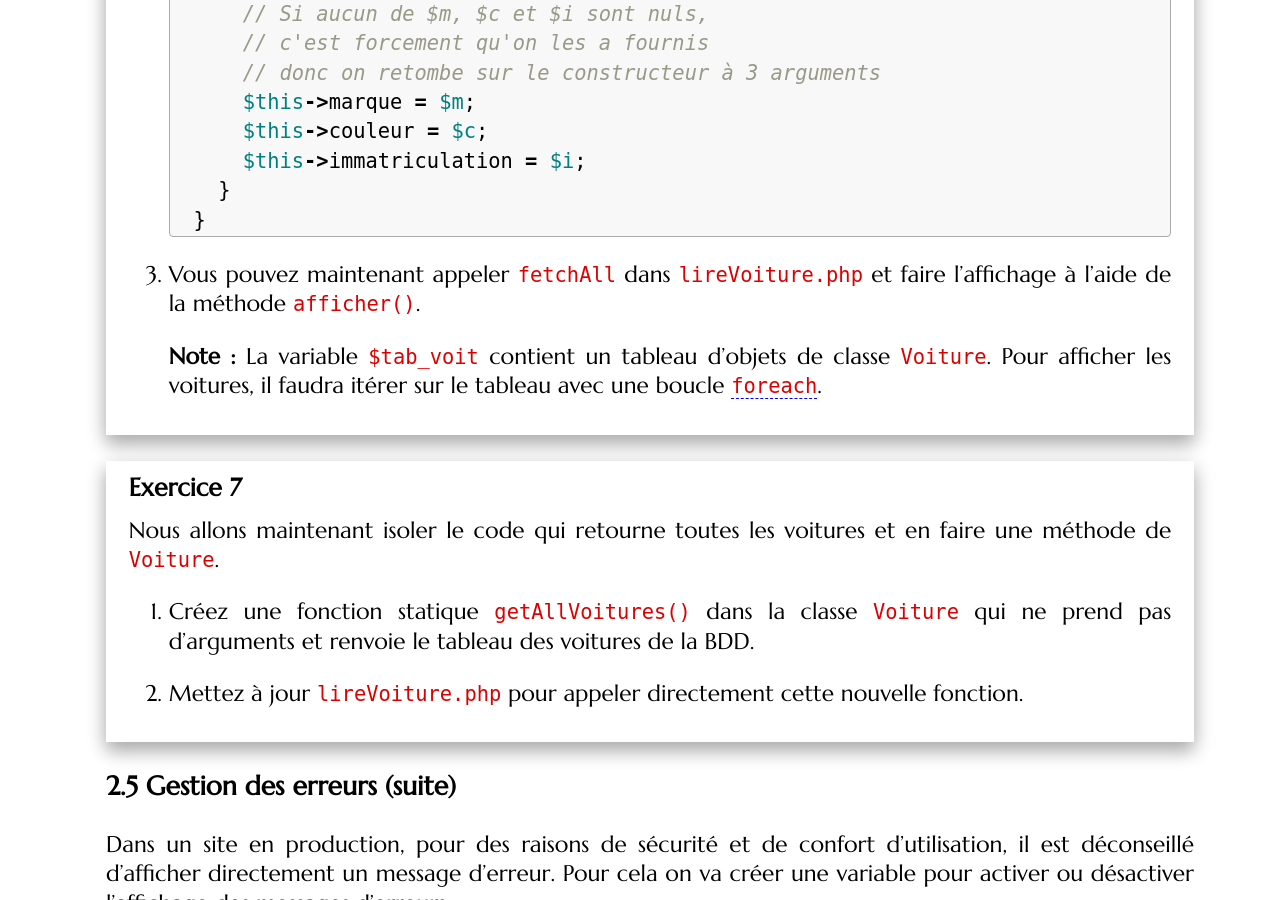
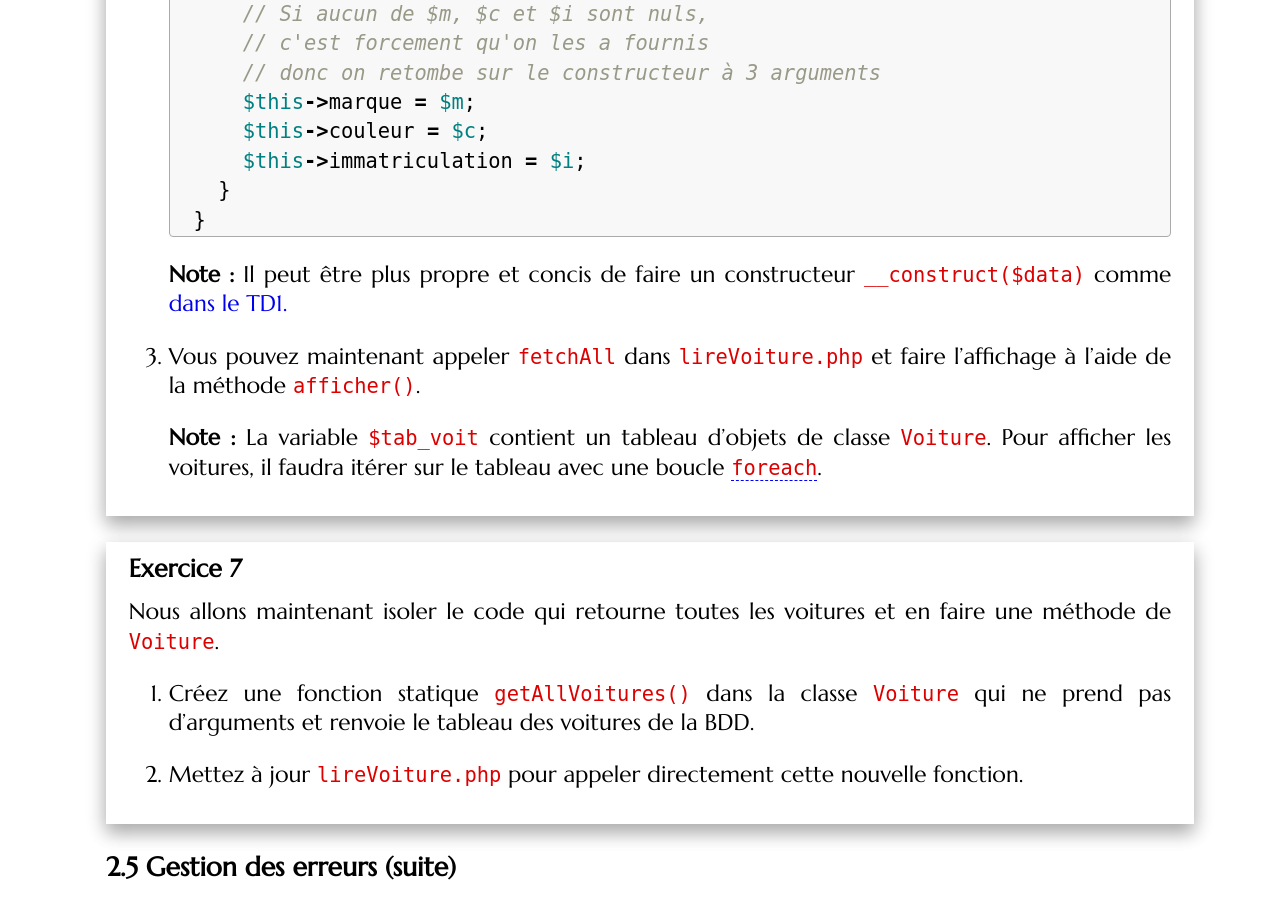
Before and after one commit to romainlebreton/R3.01-DeveloppementWeb, a Jekyll site: the page built from tutorials/tutorial2.md, in a window 1280 px wide and 900 px high, scrolled down 8715 px. Built offline with Jekyll 4.4.1, drawn with Linux system fonts in a browser that asks for light colours; some web fonts are replaced.

Commit message:
Suggère __construct($data)

````diff
--- a/tutorials/tutorial2.md
+++ b/tutorials/tutorial2.md
@@ -401,6 +401,10 @@ classe `Voiture`, écrire les attributs correspondants au champs de la BDD
    }
    ```
 
+   **Note :** Il peut être plus propre et concis de faire un constructeur
+   `__construct($data)` comme
+   [dans le TD1.]({{site.baseurl}}/tutorials/tutorial1#les-bases-dun-site-de-covoiturage)
+
 3. Vous pouvez maintenant appeler `fetchAll` dans `lireVoiture.php` et faire
    l'affichage à l'aide de la méthode `afficher()`.
 
````
